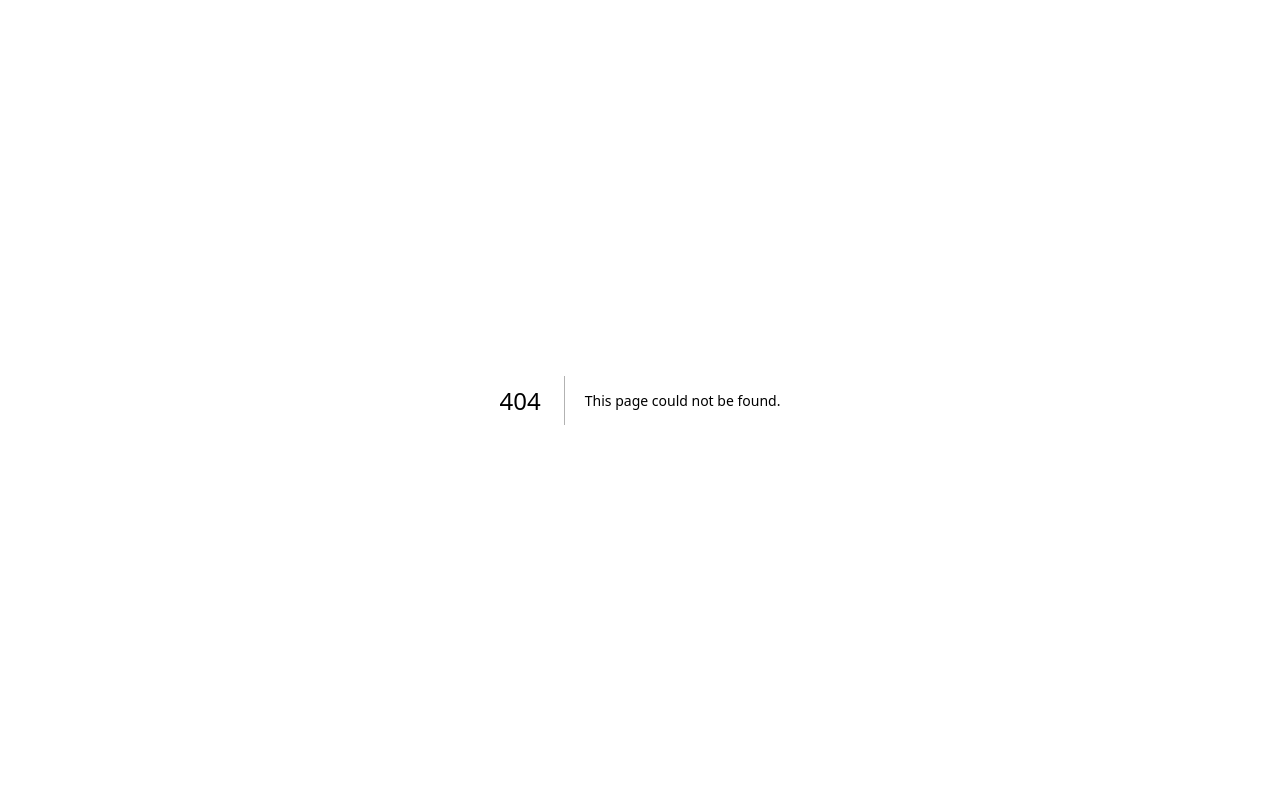
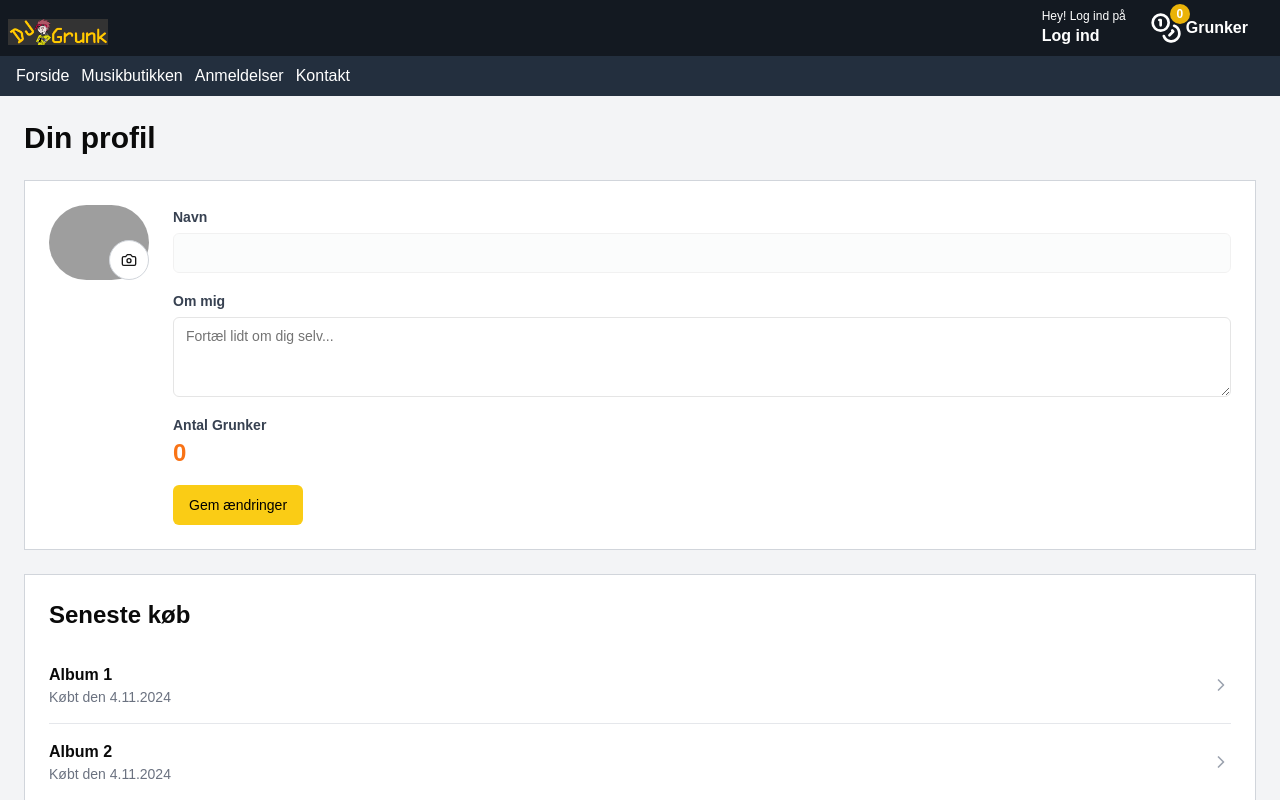
Before and after one commit to RTS-Webdev/dj-grunk, a Next.js app: page /account in a window 1280 px wide. Before the commit this address had no page. Shown: the top 800 px of the page. Built offline with nearby package versions, Linux system fonts and the light colour scheme; no server answers; grey boxes are pictures that could not be loaded.

Commit message:
profile section added

```diff
--- /dev/null
+++ b/app/account/page.tsx
@@ -0,0 +1,137 @@
+'use client'
+
+import { Camera, ChevronRight } from 'lucide-react'
+import Image from 'next/image'
+import Link from 'next/link'
+import { useSession } from 'next-auth/react'
+import { useState, useRef } from 'react'
+
+import { Button } from '@/components/ui/button'
+import { Input } from '@/components/ui/input'
+import { Label } from '@/components/ui/label'
+import { Textarea } from '@/components/ui/textarea'
+import { Navbar } from '../components/ui/Navbar'
+import { Footer } from '../components/ui/Footer'
+
+export default function ProfilePage() {
+    const { data: session } = useSession()
+    const [bio, setBio] = useState(() => {
+        if (typeof window !== 'undefined') {
+            return localStorage.getItem('userBio') || ''
+        }
+        return ''
+    })
+    const fileInputRef = useRef<HTMLInputElement>(null)
+
+    const handleSave = async () => {
+        try {
+            const response = await fetch('/api/user/update', {
+                method: 'POST',
+                headers: {
+                    'Content-Type': 'application/json',
+                },
+                body: JSON.stringify({ bio }),
+            });
+
+            if (!response.ok) {
+                const errorData = await response.text();
+                throw new Error(`HTTP error! status: ${response.status}`);
+            }
+        } catch (error) {
+        }
+    };
+
+    return (
+        <>
+            <Navbar />
+            <div className="flex flex-col bg-gray-100">
+                <main className="flex-grow flex">
+                    <div className="flex-grow p-6">
+                        <h1 className="text-3xl font-bold mb-6">Din profil</h1>
+                        <div className="bg-white border border-gray-300 p-6 mb-6">
+                            <div className="flex items-start space-x-6">
+                                <div className="relative">
+                                    <Image
+                                        src={session?.user?.image || '/200x200.svg'}
+                                        alt="Profile picture"
+                                        width={100}
+                                        height={100}
+                                        className="rounded-full"
+                                    />
+                                    <Button
+                                        size="icon"
+                                        variant="secondary"
+                                        className="absolute bottom-0 right-0 bg-white border border-gray-300 rounded-full p-1"
+                                        onClick={() => fileInputRef.current?.click()}
+                                    >
+                                        <Camera className="h-4 w-4" />
+                                        <span className="sr-only">Ændre profilbillede</span>
+                                    </Button>
+                                </div>
+                                <div className="flex-grow space-y-4">
+                                    <div>
+                                        <Label htmlFor="name" className="text-sm font-bold text-gray-700">
+                                            Navn
+                                        </Label>
+                                        <Input
+                                            id="name"
+                                            value={session?.user?.name || ''}
+                                            className="mt-1 bg-gray-50"
+                                            disabled
+                                        />
+                                    </div>
+                                    <div>
+                                        <Label htmlFor="bio" className="text-sm font-bold text-gray-700">
+                                            Om mig
+                                        </Label>
+                                        <Textarea
+                                            id="bio"
+                                            placeholder="Fortæl lidt om dig selv..."
+                                            className="mt-1"
+                                            rows={3}
+                                            value={bio || ''}
+                                            onChange={(e) => {
+                                                const newBio = e.target.value;
+                                                setBio(newBio);
+                                                localStorage.setItem('userBio', newBio);
+                                            }}
+                                        />
+                                    </div>
+                                    <div>
+                                        <Label className="text-sm font-bold text-gray-700">Antal Grunker</Label>
+                                        <p className="text-2xl font-bold text-orange-500">{session?.user?.grunker || 0}</p>
+                                    </div>
+                                    <Button
+                                        className="bg-yellow-400 hover:bg-yellow-500 transition-colors duration-500 text-black"
+                                        onClick={handleSave}
+                                    >
+                                        Gem ændringer
+                                    </Button>
+                                </div>
+                            </div>
+                        </div>
+                        <div className="bg-white border border-gray-300 p-6">
+                            <h2 className="text-2xl font-bold mb-4">Seneste køb</h2>
+                            <ul className="divide-y divide-gray-200">
+                                {[1, 2, 3, 4].map((i) => (
+                                    <li key={i} className="py-4">
+                                        <div className="flex items-center justify-between hover:bg-gray-50">
+                                            <div>
+                                                <p className="font-semibold">Album {i}</p>
+                                                <p className="text-sm text-gray-500">Købt den {new Date().toLocaleDateString('da-DK')}</p>
+                                            </div>
+                                            <ChevronRight className="h-5 w-5 text-gray-400" />
+                                        </div>
+                                    </li>
+                                ))}
+                            </ul>
+                        </div>
+                    </div>
+                </main>
+                <div className="bottom-0 left-0 right-0 text-center p-8">
+                    <Footer />
+                </div>
+            </div>
+        </>
+    )
+}
```
